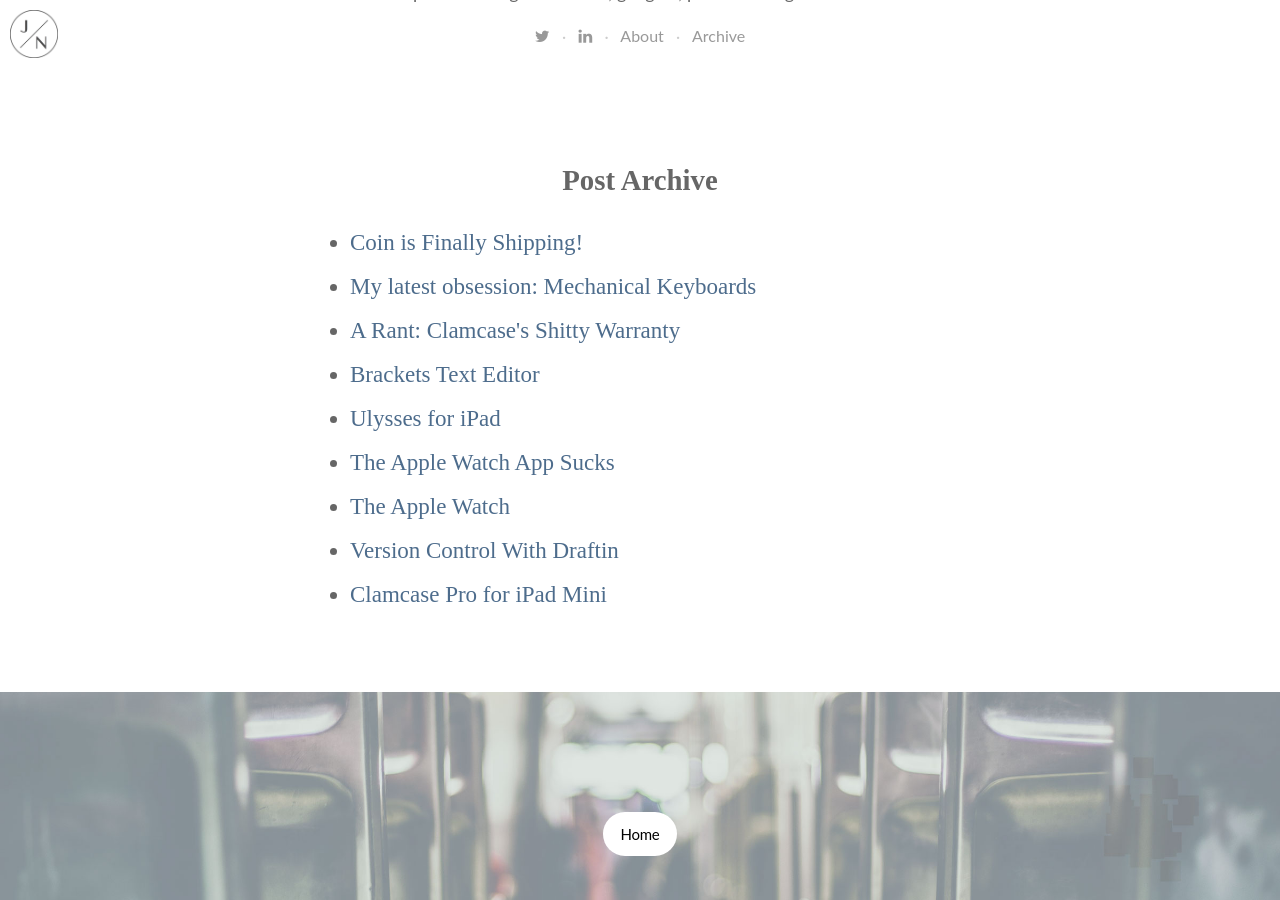
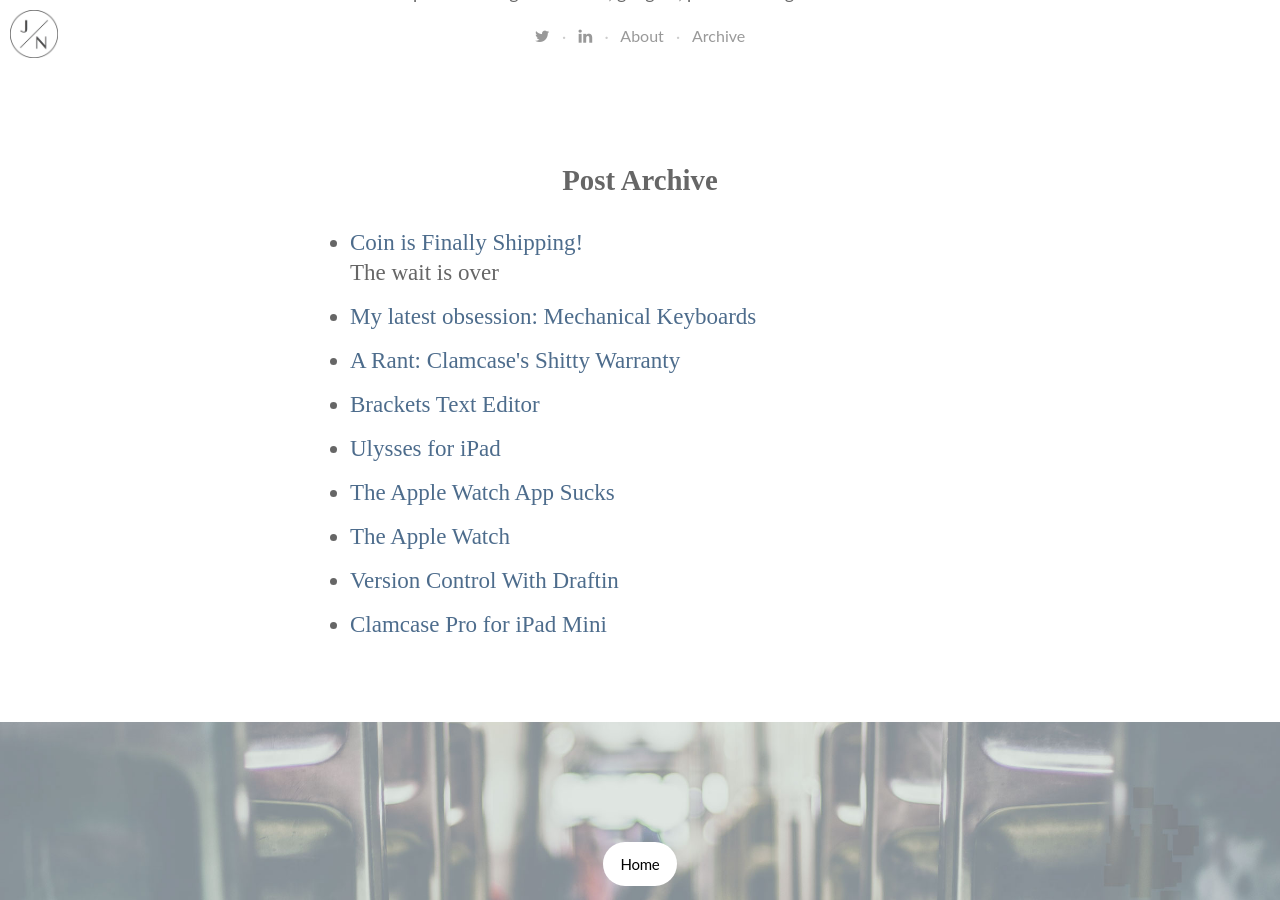
Before and after one commit to uxjulia/jekyll-blog, a Jekyll site: the page built from archive.html, in a window 1280 px wide and 900 px high, scrolled down 613 px. Built offline with Jekyll 4.4.1, drawn with Linux system fonts in a browser that asks for light colours; nearby versions of some CDN libraries; some web fonts are replaced; Markdown is read by kramdown in place of the engine named in the settings.

Commit message:
add tagline

```diff
--- a/archive.html
+++ b/archive.html
@@ -8,6 +8,9 @@ permalink: /archive/
     {% for post in site.posts %}
       <li>
         <a href="{{ post.url }}">{{ post.title }}</a>
+        <section class="post-tagline">
+          <span>{{ post.tagline }}</span>
+        </section>
       </li>
     {% endfor %}
   </ul>
```
